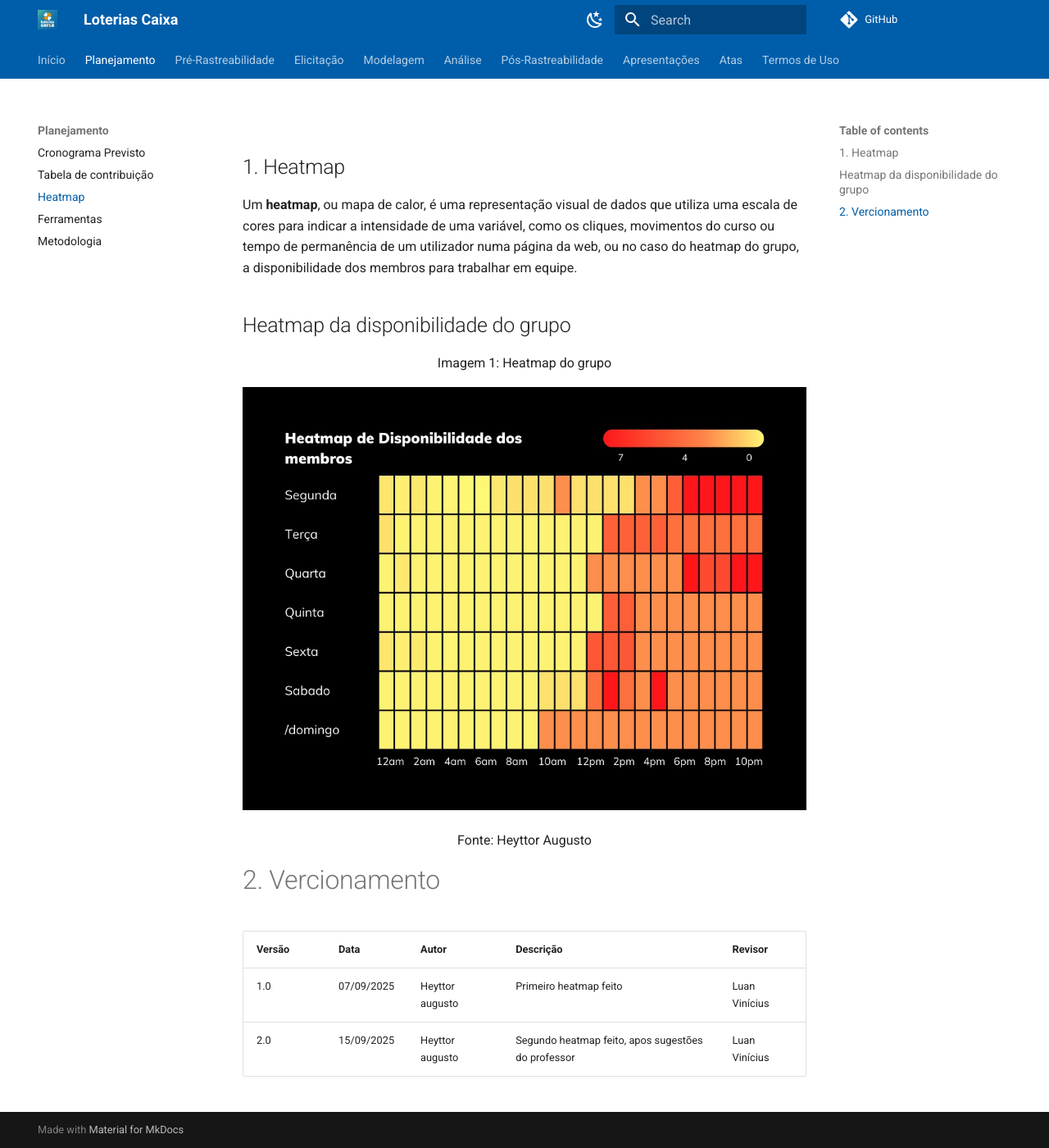
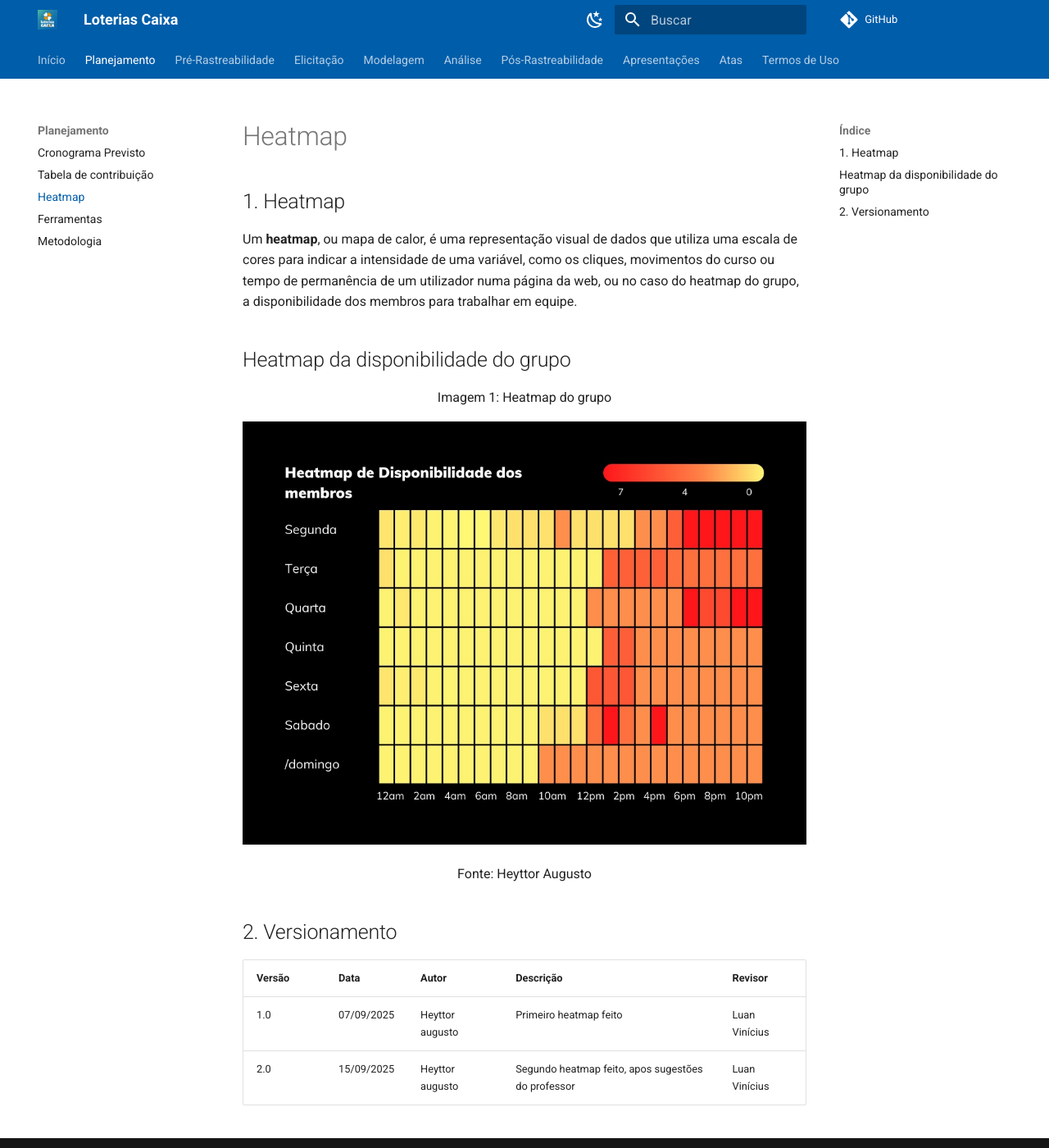
Before and after one commit to Requisitos-de-Software/2025.2-LoteriasCaixa, an MkDocs documentation site: the page built from docs/Planejamento/Heatmap.md, in a window 1280 px wide and 1400 px high. Shown: the whole window at 82% size. Built offline with MkDocs 1.6.1 and Material for MkDocs 9.7.7, drawn with Linux system fonts in a browser that asks for light colours; comment, search, counter and statistics services are not loaded; some of the changed lines change nothing that is shown.

Commit message:
atualiza docs de elicitação e atualiza mkdocs.yml

```diff
--- a/docs/Planejamento/Heatmap.md
+++ b/docs/Planejamento/Heatmap.md
@@ -11,7 +11,7 @@
 
 <p style="text-align: center;">Fonte: Heyttor Augusto</p>
 
-# 2. Vercionamento
+## 2. Versionamento
 
 | Versão | Data       | Autor               | Descrição                                    | Revisor |
 |--------|------------|---------------------|----------------------------------------------|---------|
--- a/mkdocs.yml
+++ b/mkdocs.yml
@@ -5,6 +5,10 @@
 
 theme:
   name: material
+  language: pt
+  features:
+    - navigation.tabs
+    - navigation.top
   palette:
     - scheme: default
       toggle:
@@ -16,57 +20,9 @@
         name: Mudar para modo claro
   logo: images/icon2.1.png
   favicon: images/icon2.png
-  features:
-    - navigation.tabs
-    - navigation.sections
-    - navigation.expand
-    - search.suggest
-    - search.highlight
-    - content.code.copy
-    #- content.action.edit
-    #- content.action.view
 
 extra_css:
   - stylesheets/extra.css
-
-nav:
-  - Início: index.md
-  - Planejamento:
-    - Planejamento/Cronogramas.md
-    - Planejamento/Tabela de contribuição.md
-    - Planejamento/Heatmap.md
-    - Planejamento/Ferramentas.md
-    - Planejamento/Metodologia.md
-  - Pré-Rastreabilidade:
-    - Pré-rastreabilidade/AppsAnalisados.md
-    - Pré-rastreabilidade/RichPicture.md
-  - Elicitação:
-    - Elicitação/Brainstorm.md
-    - Elicitação/Entrevista.md
-    - Elicitação/Questionário.md
-    - Elicitação/Personas.md
-    - Elicitação/Storytelling.md
-    - Elicitação/Introspecção.md
-  - Modelagem:
-    - Modelagem/Casos de uso.md
-    - Modelagem/Cenários.md
-    - Modelagem/Especificação.md
-    - Modelagem/História de usuário.md
-    - Modelagem/Léxicos.md
-    - Modelagem/NFR.md
-  - Análise:
-
-    - Análise/grupo 1RP.md
-    - Análise/grupo 7RP.md
-
-  - Pós-Rastreabilidade:
-    - Pós-rastreabilidade/Forward from.md
-    - Pós-rastreabilidade/Backward from.md
-  - Apresentações: Apresentações.md
-  - Atas:
-    - Atas/Ata de reunião 1.md
-    - Atas/Ata de reunião 2.md
-  - Termos de Uso: TermosDeUso.md
 
 markdown_extensions:
   - admonition
@@ -78,3 +34,54 @@
       custom_checkbox: true
   - pymdownx.inlinehilite
   - pymdownx.mark
+
+nav:
+  - Início: index.md
+
+  - Planejamento:
+    - Planejamento/Cronogramas.md
+    - Planejamento/Tabela de contribuição.md
+    - Planejamento/Heatmap.md
+    - Planejamento/Ferramentas.md
+    - Planejamento/Metodologia.md
+
+  - Pré-Rastreabilidade:
+    - Pré-rastreabilidade/AppsAnalisados.md
+    - Pré-rastreabilidade/RichPicture.md
+
+  - Elicitação:
+    - Perfil de Usuário: Elicitação/Perfil de Usuário.md
+    - Personas: Elicitação/Personas.md
+    - Técnicas:
+      - Entrevista: Elicitação/Técnicas/Entrevista.md
+      - Observação: Elicitação/Técnicas/Observação.md
+      - Glossário: Elicitação/Técnicas/Glossário.md
+    - Priorização:
+      - MoSCoW: Elicitação/MoSCoW.md
+      - $100: Elicitação/$100.md
+      - Three level scale: Elicitação/Three level scale.md
+      - Value, Cost and Risk: Elicitação/Value, Cost and Risk.md
+
+  - Modelagem:
+    - Modelagem/Casos de uso.md
+    - Modelagem/Cenários.md
+    - Modelagem/Especificação.md
+    - Modelagem/História de usuário.md
+    - Modelagem/Léxicos.md
+    - Modelagem/NFR.md
+
+  - Análise:
+    - Análise/grupo 1RP.md
+    - Análise/grupo 7RP.md
+
+  - Pós-Rastreabilidade:
+    - Pós-rastreabilidade/Forward from.md
+    - Pós-rastreabilidade/Backward from.md
+
+  - Apresentações: Apresentações.md
+
+  - Atas:
+    - Atas/Ata de reunião 1.md
+    - Atas/Ata de reunião 2.md
+
+  - Termos de Uso: TermosDeUso.md
```
Also changed, not shown: docs/Elicitação/Perfil de Usuário.md (added), docs/Elicitação/Priorização/$100.md (added), docs/Elicitação/Priorização/MoSCoW.md (added), docs/Elicitação/Priorização/Three level scale.md (added), docs/Elicitação/Priorização/Value, Cost and Risk.md (added), docs/Elicitação/Técnicas/Entrevista.md (added), docs/Elicitação/Técnicas/Glossário.md (added), docs/Elicitação/Técnicas/Observação.md (added).
